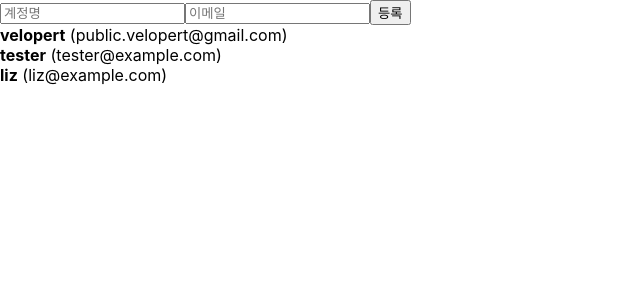
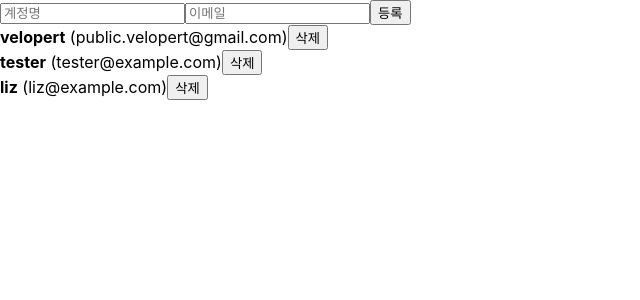
Before and after one commit to danielsychoo/study-Javascript, a React (Create React App) app in the folder TIL/2021-04-05/begin-react/: page / in a window 1280 px wide. Shown: the top 300 px of the page, without its empty margins (0-640 px from the left). Built offline with nearby package versions, Linux system fonts and the light colour scheme.

Commit message:
Update velopert react 14

```diff
--- a/TIL/2021-04-05/begin-react/src/App.js
+++ b/TIL/2021-04-05/begin-react/src/App.js
@@ -66,10 +66,16 @@ function App() {
     // map으로 돌릴때 unique key이용해야 하니께
     nextId.current++ ;
   }
+
+  // parameter로 받은 id의 user를 제외한 user만 filtering하는
+  // 방식이 얕은 복사로 setState하는 것과 같다.
+  const onRemove = id => {
+    setUsers(users.filter(user => user.id !== id));
+  };
   return (
     <>
       <CreateUser username={username} email={email} onChange={onChange} onCreate={onCreate} />
-      <UserList users={users} />
+      <UserList users={users} onRemove={onRemove} />
     </>
   );
 }
--- a/TIL/2021-04-05/begin-react/src/UserList.js
+++ b/TIL/2021-04-05/begin-react/src/UserList.js
@@ -1,18 +1,19 @@
 import React from 'react';
 
-const User = ({ user }) => {
+const User = ({ user, onRemove }) => {
   return (
     <div>
       <b>{ user.username }</b> <span>({ user.email })</span>
+      <button onClick={() => onRemove(user.id)}>삭제</button>
     </div>
   );
 };
 
-const UserList = ({ users }) => {
+const UserList = ({ users, onRemove }) => {
   return (
     <div>
       {users.map(user => (
-        <User user={user} key = {user.id} />
+        <User user={user} key = {user.id} onRemove={onRemove} />
       ))}
     </div>
   );
```
